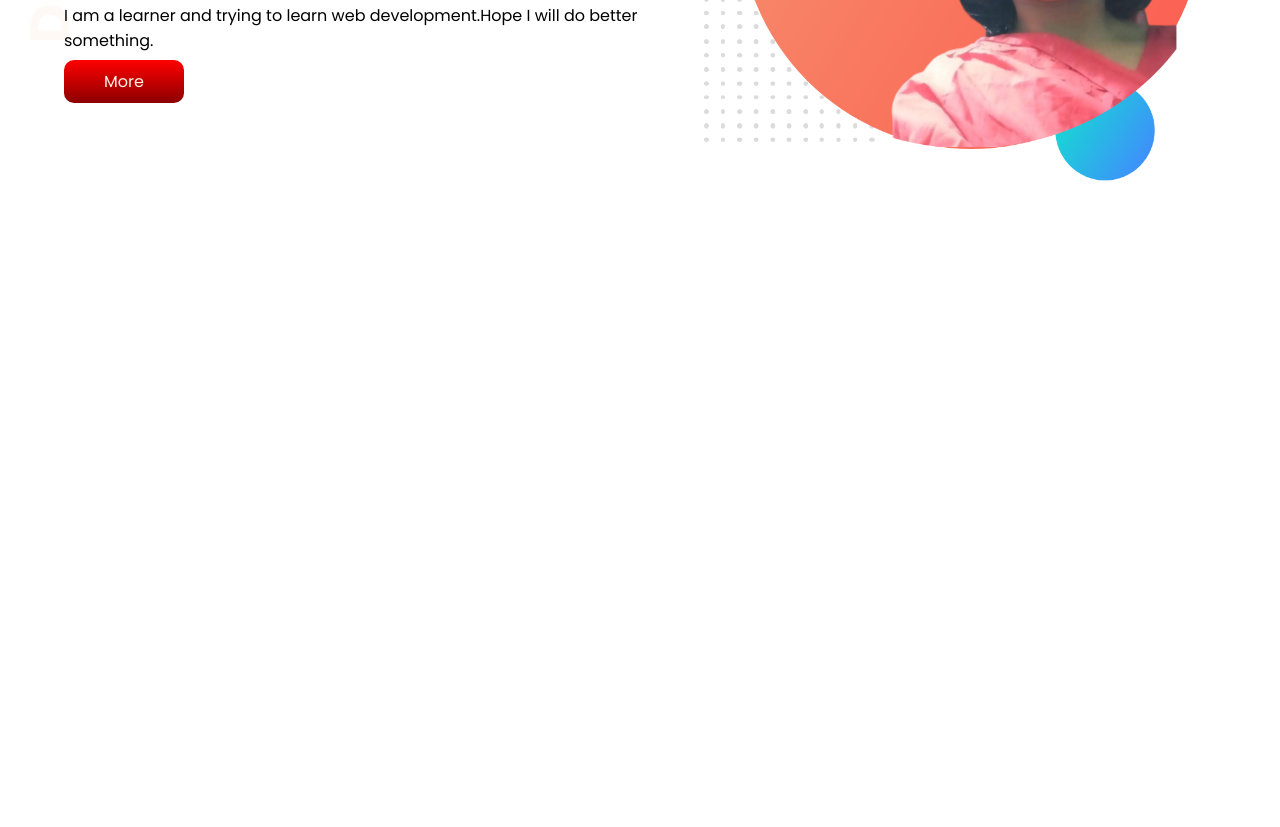
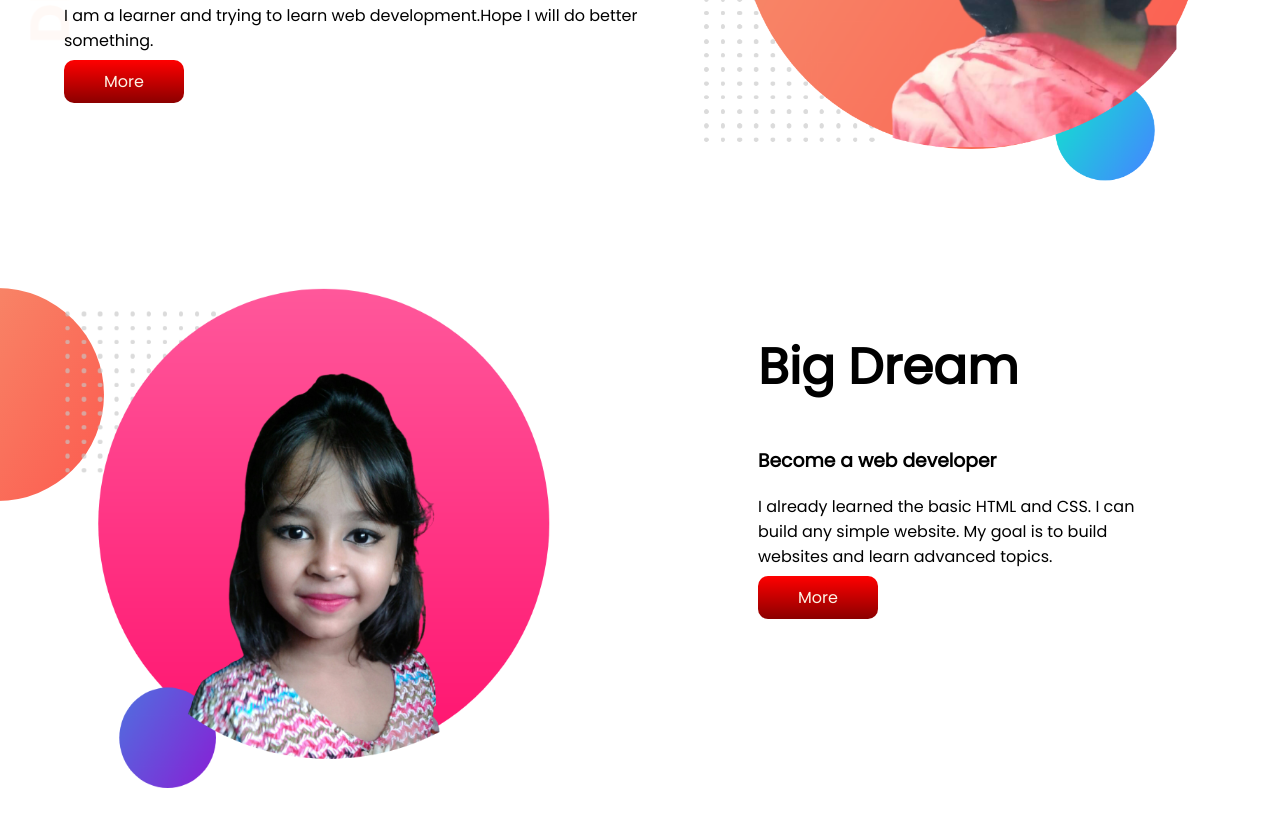
Before and after one commit to Mazeda-Shathi/developer, a plain HTML site: page index.html in a window 1280 px wide. Shown: the part 319-1146 px from the top of the page. Before the commit the page ends 800 px from the top, so only its background shows below. Drawn offline with Linux system fonts and the light colour scheme.

Commit message:
another one

```diff
--- a/index.html
+++ b/index.html
@@ -17,12 +17,25 @@
             <h1><span class="cl">Shathi's</span> World</h1>
              <h3>A New Journey</h3>
              <p>I am a learner and trying to learn web development.Hope I will do better something.</p>
-             <a id="but" target="_blank" href="https://www.linkedin.com/feed/">More</a>
+             <a class="but" target="_blank" href="https://www.linkedin.com/feed/">More</a>
             </div>
             <div class="position">
             <img src="my-bg.png" alt="pic" height="500px" width="500">
             </div>
     </section>
+    <section class="another">
+        <div class="an">
+            <img src="my-bg2.png" alt="pic" height="500" width="500">
+        </div>
+        <div class="an">
+            <h1>Big Dream</h1>
+            <h3>Become a web developer</h3>
+            <p>I already learned the basic HTML and CSS. I can build any simple website. My goal is to build  websites and learn advanced topics.</p>
+            <a class="but" target="_blank" href="https://www.linkedin.com/feed/">More</a>
+            </div>
+
+
+    </section>
 
 </body>
 </html>
--- a/style.css
+++ b/style.css
@@ -10,6 +10,7 @@ h1{
 }
 section{
     display:flex;
+    margin-bottom: 100px;
 }
 .position
 {
@@ -19,7 +20,7 @@ section{
 .position image{
     width: 100%;
 }
-#but{
+.but{
     background-image: linear-gradient(red,darkred);
     color: oldlace;
     text-decoration: none;
@@ -30,3 +31,11 @@ section{
     background-image: url(images/top-banner.png);
     background-repeat: no-repeat;
 }
+.another{
+    background-image: url(images/exp-bg.png);
+    background-repeat: no-repeat;
+}
+.an{
+    padding-right: 130px;
+    padding-left: 5%;
+}
```
Also changed, not shown: my-bg2.png (added).
